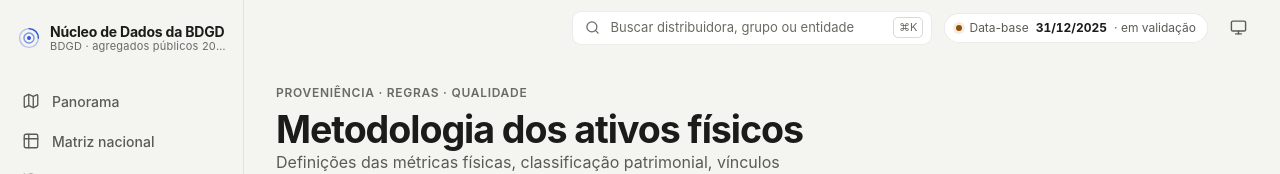
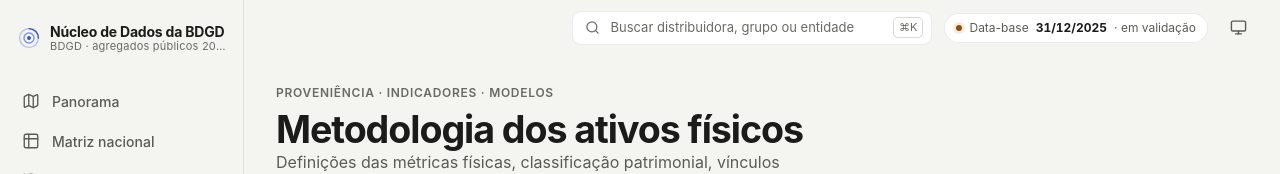
Before and after one commit to artelias/BDGD, a Next.js app in the folder nucleo-dados-bdgd/web/: page /metodologia in a window 1280 px wide. Shown: the top 174 px of the page. Built offline with nearby package versions, Linux system fonts and the light colour scheme.

Commit message:
docs: descrever recortes TUC e A1 no dicionario publico

```diff
--- a/nucleo-dados-bdgd/web/src/components/pages/Metodologia.tsx
+++ b/nucleo-dados-bdgd/web/src/components/pages/Metodologia.tsx
@@ -38,7 +38,7 @@ function MetodologiaReady({ ds }: { ds: Dataset }) {
   return (
     <>
       <header className={`${p.head} rise`}>
-        <div className="eyebrow">Proveniência · regras · qualidade</div>
+        <div className="eyebrow">Proveniência · indicadores · modelos</div>
         <h1 className="display" style={{ marginTop: 8 }}>Metodologia dos ativos físicos</h1>
         <p className="lede">Definições das métricas físicas, classificação patrimonial, vínculos elétricos e metodologia de previsão; dados observados e projeções são apresentados separadamente.</p>
       </header>
@@ -119,7 +119,7 @@ function MetodologiaReady({ ds }: { ds: Dataset }) {
 
           <section id="dicionario" className={s.sec}>
             <h2>Dicionário de indicadores · Como é calculado?</h2>
-            <p>Cada indicador do painel em linguagem direta, com o cálculo técnico e as ressalvas. Os nomes de negócio são os mesmos usados no Panorama, na Matriz e no Comparador.</p>
+            <p>O dicionário descreve a população física de referência, a entidade de origem, a unidade de medida e os critérios de classificação. Em equipamentos com TUC, os subgrupos patrimoniais são distinguidos por TUC e A1, sem somar a instalação correspondente.</p>
             {CONCEITOS.filter((c) => INDICADORES.some((i) => i.conceito === c.id)).map((c) => (
               <div key={c.id}>
                 <h3>{c.nome}</h3>
@@ -127,7 +127,7 @@ function MetodologiaReady({ ds }: { ds: Dataset }) {
                   {INDICADORES.filter((i) => i.conceito === c.id).map((i) => (
                     <div key={i.id} className={s.rule} id={`ind-${i.id}`}>
                       <dt>{i.nome}<div className="caption mono" style={{ fontWeight: 400, marginTop: 2 }}>{i.ent ?? "UCBT+UCMT+UCAT"} · {METRIC_LABEL[i.metric]}</div></dt>
-                      <dd>{i.explicacao}<div className="caption" style={{ marginTop: 6 }}>População: {i.ent ?? "UCBT, UCMT e UCAT"}. Medida: {METRIC_LABEL[i.metric]}. {i.metric === "quantidade" ? "Contagem de unidades elegíveis da população indicada, com as exclusões e recortes patrimoniais definidos no catálogo técnico; instalações e equipamentos vinculados não são somados." : i.metric === "extensao_km" ? "Soma dos comprimentos declarados, dividida por mil para obter quilômetros." : "Soma de potências nominais apenas após validar domínio, unidade, vínculo e competência; valor N/D enquanto essas condições não forem comprovadas."}</div>{i.ressalva && <div className="caption" style={{ marginTop: 4, color: "var(--warn)" }}>{i.ressalva}</div>}</dd>
+                      <dd>{i.explicacao}<div className="caption" style={{ marginTop: 6 }}>População: {i.ent ?? "UCBT, UCMT e UCAT"}. Medida: {METRIC_LABEL[i.metric]}. {i.metric === "quantidade" ? "Contagem de unidades elegíveis da população indicada, por TUC e tipo de bem A1 quando presentes e aplicáveis. Chaves: TUC 160; disjuntores: 210; religadores: 345; reguladores: 340; transformadores de distribuição: 565; força: 570; medida: 575; estruturas: 255. As instalações UN* não são adicionadas à contagem EQ*." : i.metric === "extensao_km" ? "Soma dos comprimentos declarados, dividida por mil para obter quilômetros." : "Soma de potências nominais apenas após validar domínio, unidade, vínculo e competência; valor N/D enquanto essas condições não forem comprovadas."}</div>{i.ressalva && <div className="caption" style={{ marginTop: 4, color: "var(--warn)" }}>{i.ressalva}</div>}</dd>
                     </div>
                   ))}
                 </dl>
```
